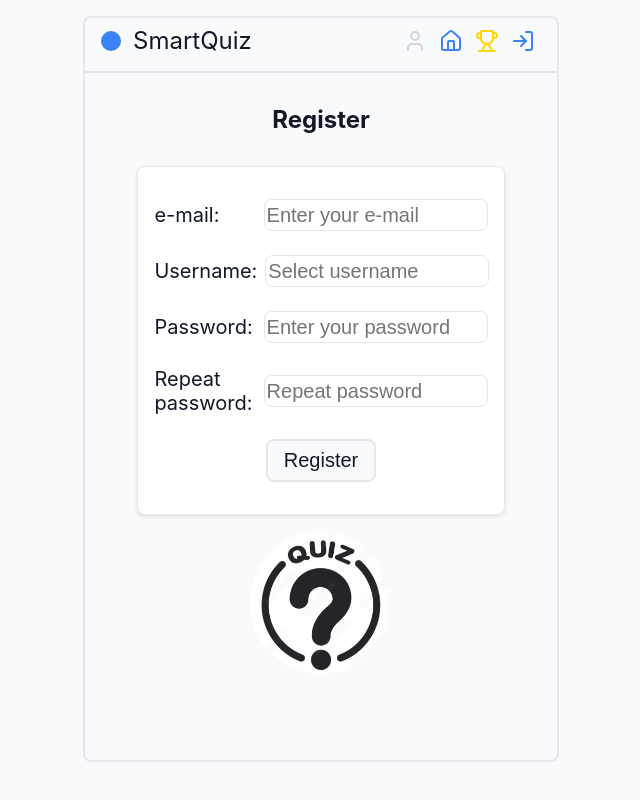
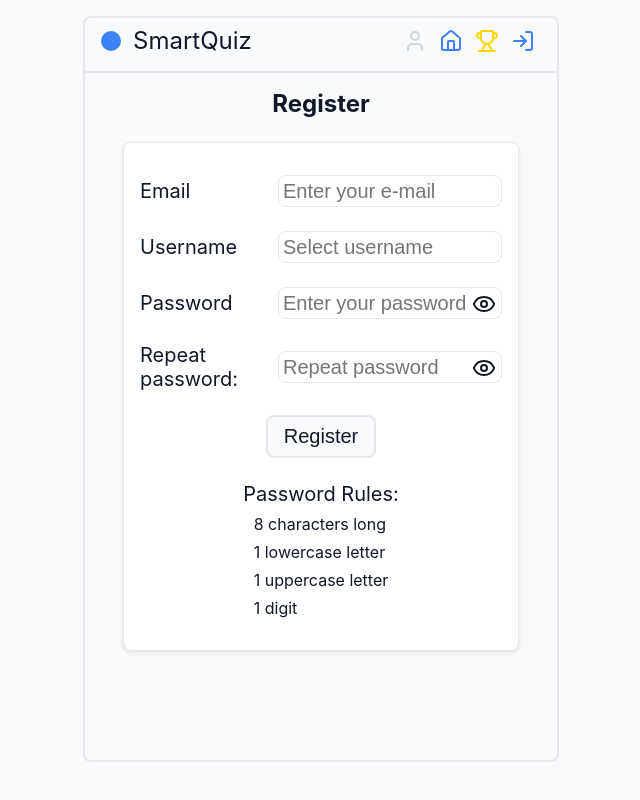
Before and after one commit to gregoryb79/SmartQuiz, a React (Vite) app in the folder client/: page /register in a window 1280 px wide. Shown: the whole page, without its empty margins (319-959 px from the left). Built offline with nearby package versions, Linux system fonts and the light colour scheme; no server answers.

Commit message:
register and login refactored, shop password added, password rules added

```diff
--- a/client/src/pages/LogIn.tsx
+++ b/client/src/pages/LogIn.tsx
@@ -1,12 +1,13 @@
 import { GeneralButton } from './components/GeneralButton';
 import styles from './LogIn.module.scss';
-import favicon from "../assets/favicon.png";
 import { useLoaderData, useNavigate, useRevalidator } from 'react-router';
 import { useDoLogIn } from '../hooks/useLogIn';
 import { Spinner } from './components/Spinner';
 import { ErrorMsg } from './components/ErrorMsg';
 import { useEffect, useState } from 'react';
 import { AppIcon } from './components/AppIcon';
+import { PasswordInput } from './components/PasswordInput';
+import { Input } from './components/Input';
 
 
 export function LogIn() {
@@ -49,17 +50,10 @@ export function LogIn() {
             <h2>Log In</h2>
             {loadingLogin && <Spinner/>}
             <form className={styles.loginForm} onSubmit={handleLogIn}>
-                <section>
-                    <label htmlFor="email">E-mail:</label>
-                    <input type="email" id="email" name="email" placeholder="Enter your e-mail" required />
-                </section>
-                <section>
-                    <label htmlFor="password">Password:</label>
-                    <input type="password" id="password" name="password" placeholder="Enter your password" required />
-                </section>
+                <Input type="email" id="email" label="Email" name="email" placeholder="Enter your e-mail" required />
+                <PasswordInput id="password" label="Password" name="password" placeholder="Enter your password" required />
                 <GeneralButton label="Log In" />
                 <p>Don't have an account? <a href="/register">Register</a></p>
-
             </form>
 
             <AppIcon/>
--- a/client/src/pages/Register.module.scss
+++ b/client/src/pages/Register.module.scss
@@ -6,13 +6,13 @@
     display: flex;
     flex-direction: column;
     align-items: center;
-    padding: 2rem;
+    padding: 1rem;
 
 }
 
 
 .registerForm{
-    margin-top: 2rem;
+    margin-top: 1.5rem;
     display: flex;
     flex-direction: column;
     align-items: center;
@@ -43,4 +43,24 @@
         width: 14rem;
         height: 2rem;
     }
+
+    section{
+        display: flex;
+        flex-direction: column;
+        align-items: center;
+    }
 }
+
+.passwordRules {
+    padding-inline: 1.5rem;
+    color: var(--dark-text);
+    font-size: var(--font-md);
+    display: flex;
+    flex-direction: column;
+    gap: 0.5rem;
+
+
+    li.satisfied {
+        color: var(--green-success);
+    }
+}
--- a/client/src/pages/Register.tsx
+++ b/client/src/pages/Register.tsx
@@ -8,6 +8,8 @@ import { useEffect, useState } from 'react';
 import { ErrorMsg } from './components/ErrorMsg';
 
 import { AppIcon } from './components/AppIcon';
+import { PasswordInput } from './components/PasswordInput';
+import { Input } from './components/Input';
 
 
 export function Register() {
@@ -48,12 +50,14 @@ export function Register() {
         }
     }, [error]);
 
+    const [password, setPassword] = useState("");
+
     return (
         <main className={styles.registerContainer}>
             <h2>Register</h2>
             {loadingRegister && <Spinner/>}
             <form className={styles.registerForm} onSubmit={handleRegister}>
-                <section>
+                {/* <section>
                     <label htmlFor="email">e-mail:</label>
                     <input type="e-mail" id="email" name="email" placeholder="Enter your e-mail" aria-label="Enter your email" required />
                 </section>
@@ -68,14 +72,35 @@ export function Register() {
                 <section>
                     <label htmlFor="repeatPassword">Repeat password:</label>
                     <input type="password" id="repeatPassword" name="repeatPassword" placeholder="Repeat password" required />
+                </section> */}
+                <Input type="email" id="email" label="Email" name="email" placeholder="Enter your e-mail" required />
+                <Input type="username" id="username" label="Username" name="username" placeholder="Select username" required />
+                <PasswordInput id="password" label="Password" name="password" placeholder="Enter your password"
+                required minLength={8} onInput={(e) => setPassword(e.currentTarget.value)} value={password}/>
+                <PasswordInput id="password" label="Repeat password:" name="repeatPassword" placeholder="Repeat password" required />
+                <GeneralButton label="Register"/>
+                <section>
+                    <p>Password Rules:</p>
+                    <PasswordRules password={password} />
                 </section>
-                <GeneralButton label="Register"/>
 
             </form>
 
-           <AppIcon />
+
             {showError && error && <ErrorMsg message={error} onOk={() => {setShowError(false)}} />}
 
         </main>
     );
 }
+
+type PasswordRulesProps = { password: string };
+function PasswordRules({ password }: PasswordRulesProps) {
+    return (
+        <ul className={styles.passwordRules}>
+            <li className={password.length >= 8 ? styles.satisfied : undefined}>8 characters long</li>
+            <li className={password.match(/[a-z]/) ? styles.satisfied : undefined}>1 lowercase letter</li>
+            <li className={password.match(/[A-Z]/) ? styles.satisfied : undefined}>1 uppercase letter</li>
+            <li className={password.match(/[0-9]/) ? styles.satisfied : undefined}>1 digit</li>
+        </ul>
+    );
+}
--- /dev/null
+++ b/client/src/pages/components/Input.module.scss
@@ -0,0 +1,21 @@
+.formField {
+    display: flex;
+    flex-direction: row;
+    justify-content: space-between;
+    align-items: center;
+    width: 100%;
+    gap: 0.5rem;
+
+    label {
+        font-size: var(--font-lg);
+        background-color: var(--white-bg);
+    }
+
+    input {
+        font-size: var(--font-lg);
+        padding: 0.25rem;
+        border: 1px solid var(--gray-border);
+        border-radius: 0.5rem;
+        width: 14rem;
+    }
+}
--- /dev/null
+++ b/client/src/pages/components/Input.tsx
@@ -0,0 +1,16 @@
+import { useId, type InputHTMLAttributes } from "react";
+import styles from "./Input.module.scss";
+
+export type TextInputProps = InputHTMLAttributes<HTMLInputElement> & { id: string, name: string, label: string };
+
+export function Input({ id, label, ...props }: TextInputProps) {
+    const baseId = useId();
+    const labelId = `${baseId}_label`;
+
+    return (
+        <div className={styles.formField}>
+            <label id={labelId} htmlFor={id}>{label}</label>
+            <input id={id} aria-labelledby={labelId} {...props} />
+        </div>
+    );
+}
--- /dev/null
+++ b/client/src/pages/components/PasswordInput.module.scss
@@ -0,0 +1,15 @@
+.passwordContainer {
+    position: relative;
+    width: 100%;
+}
+
+.togglePasswordVisibilityButton {
+    border: none;
+    background: none;
+    cursor: pointer;
+    height: var(--font-lg);
+    position: absolute;
+    top: 50%;
+    transform: translateY(-60%);
+    right: 0;
+}
--- /dev/null
+++ b/client/src/pages/components/PasswordInput.tsx
@@ -0,0 +1,26 @@
+import { useState } from "react";
+import { Input, type TextInputProps } from "./Input";
+import { Eye } from "lucide-react";
+
+import styles from "./PasswordInput.module.scss";
+
+type PasswordInputProps = Omit<TextInputProps, "type">;
+
+export function PasswordInput(props: PasswordInputProps) {
+    const [isPasswordVisible, setIsPasswordVisible] = useState(false);
+
+    function togglePasswordVisibility() {
+        setIsPasswordVisible(!isPasswordVisible);
+    }
+
+    return (
+        <div className={styles.passwordContainer}>
+            <Input type={isPasswordVisible ? "text" : "password"} {...props} />
+            <button
+                className={styles.togglePasswordVisibilityButton}
+                type="button"
+                onClick={togglePasswordVisibility}
+            ><Eye color="var(--dark-text)"/></button>
+        </div>
+    );
+}
```
